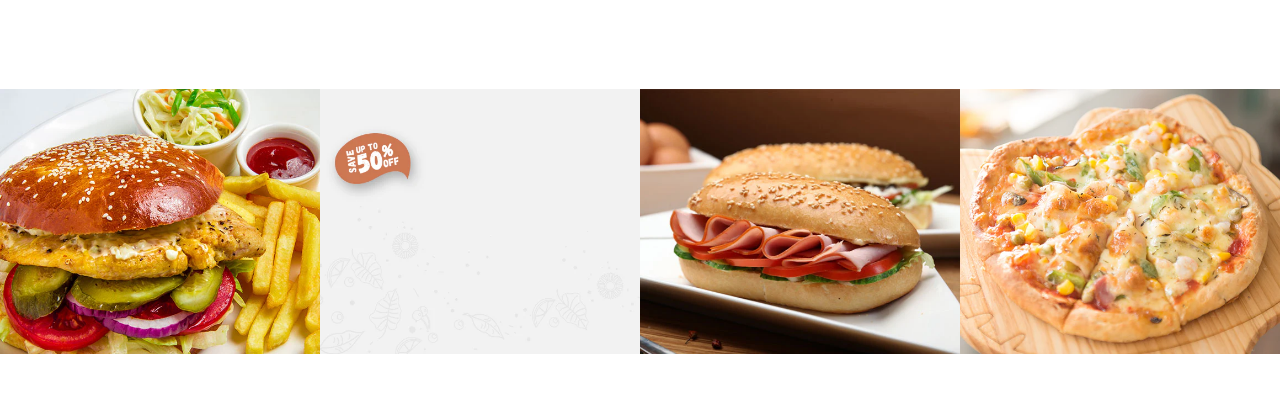
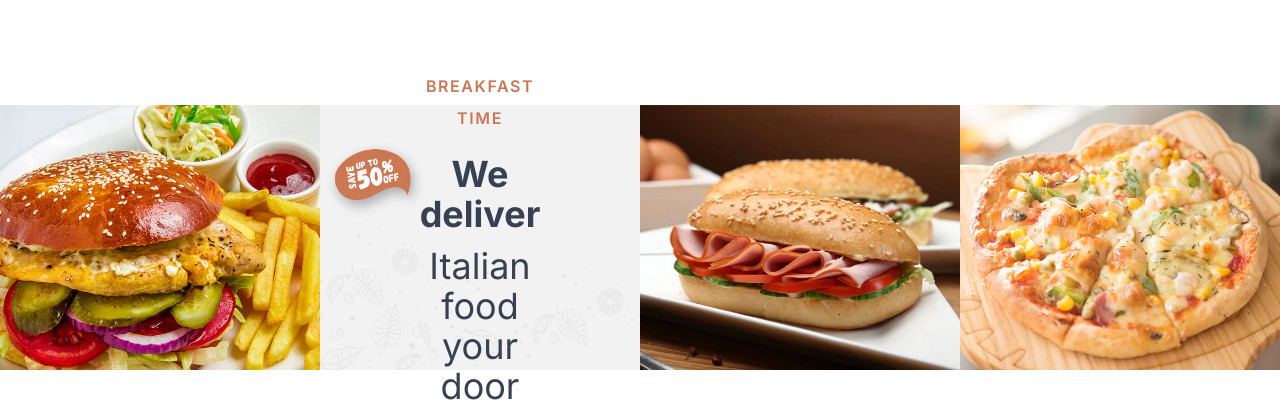
Before and after one commit to mayankchugh17/vegist, a Next.js app: page / in a window 1280 px wide. Shown: the part 2463-2868 px from the top of the page. Before the commit the page ends 2817 px from the top, so only its background shows below. Built offline with nearby package versions, Linux system fonts and the light colour scheme; some icons are missing.

Commit message:
Banner Section has been madee

```diff
--- a/src/app/components/Banner.jsx
+++ b/src/app/components/Banner.jsx
@@ -10,14 +10,37 @@ export default function Banner() {
         height={200}
         className="px-3 md:px-0 w-full h-full md:w-1/4 object-cover"
       />
-       <Image
+      {/* <Image
           src="/banner/2.webp"
           alt="Banner Image"
           width={600}
           height={200}
           className="px-3 md:px-0 w-full h-full md:w-1/4 object-cover"
+        /> */}
+
+      {/* Background Image */}
+      <div className="relative">
+        <Image
+          src="/banner/2.webp"
+          alt="food"
+          width={600}
+          height={200}
+          className="object-cover"
         />
-{/*
+
+        {/* Text Content */}
+        <div className="absolute gap-5 inset-0 flex flex-col items-center justify-center text-center px-10 md:px-30 leading-loose">
+          <p className="text-[#CD7752] font-semibold tracking-widest font-bold">
+            BREAKFAST TIME
+          </p>
+
+          <h2 className="text-3xl md:text-4xl text-gray-700 flex flex-col justify-center items-center gap-3">
+            <span className="font-bold ">We deliver</span>
+            <span>Italian food your door</span>
+          </h2>
+        </div>
+      </div>
+      {/*
       <div className="relative ">
         <div className="flex flex-col justify-center text-center items-center">
           <h2 className="text-[#CD7752] text-xl font-semibold ">
--- a/src/app/components/Tab.jsx
+++ b/src/app/components/Tab.jsx
@@ -50,7 +50,7 @@ function Tab({ heading }) {
       >
         {CardsData.map((card, index) => (
           <SwiperSlide key={index}>
-            <div className="bg-white cursor-pointer rounded-xl p-5 flex flex-col  gap-4 transition">
+            <div className="bg-white cursor-pointer rounded-xl p-5 flex flex-col  gap-3 transition">
               <Image
                 src={card.image}
                 alt={card.heading}
@@ -86,7 +86,7 @@ function Tab({ heading }) {
       >
         {CardsData2.map((card, index) => (
           <SwiperSlide key={index}>
-            <div className="bg-white cursor-pointer rounded-xl p-5 flex flex-col  gap-4 transition">
+            <div className="mt-3 md:mt-10 bg-white cursor-pointer rounded-xl p-5 flex flex-col  gap-3 transition">
               <Image
                 src={card.image}
                 alt={card.heading}
```
